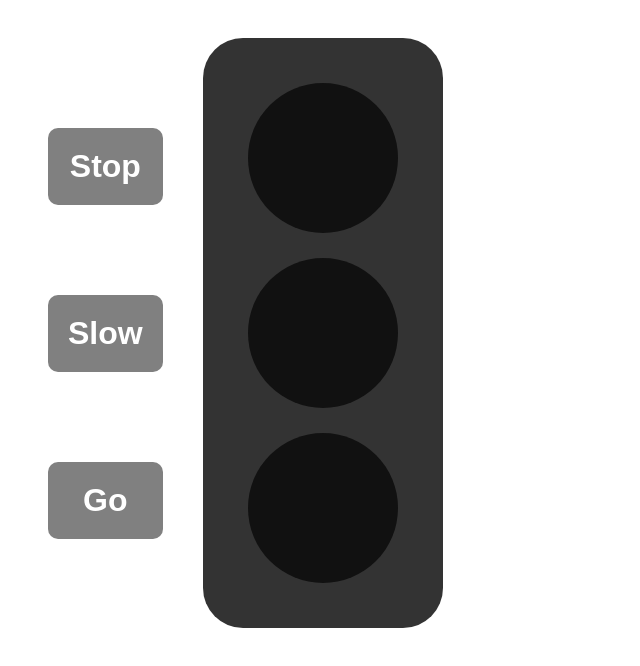
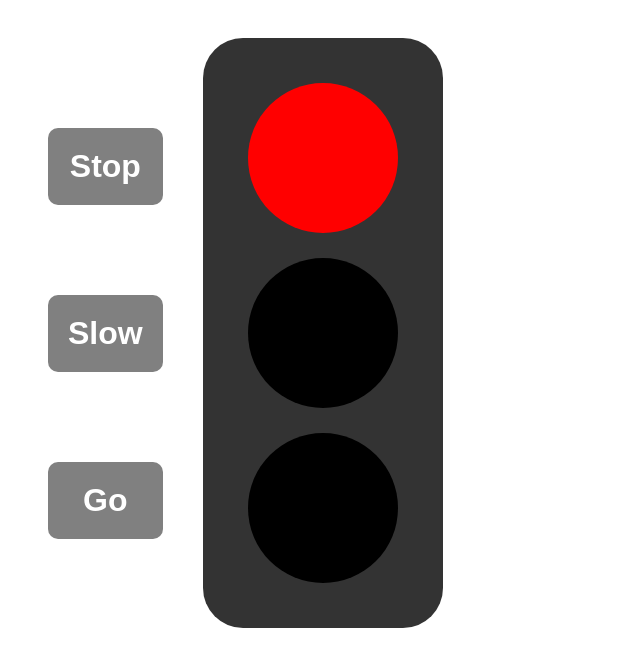
Before and after one commit to Fewd69-Instructors/fewd-traffic-light-jquery, a plain HTML site: page index.html in a window 1280 px wide. Both pictures are taken after a click on the element "Stop". Shown: the whole page, without its empty margins (0-640 px from the left). Drawn offline with nearby package versions, Linux system fonts and the light colour scheme.

Commit message:
JQuery modifications

```diff
--- a/index.html
+++ b/index.html
@@ -21,5 +21,7 @@
       <div id="goLight" class="bulb"></div>
     </div>
 
+    <script src="https://ajax.googleapis.com/ajax/libs/jquery/2.1.4/jquery.min.js"></script>
+    <script type="text/javascript" src="js/index.js"></script>
   </body>
 </html>
--- a/js/index.js
+++ b/js/index.js
@@ -1 +1,59 @@
 //Implement the red light using jQuery. Don't forget to add the script tags.
+
+// document.getElementById('stopButton').onclick = illuminateRed;
+// document.getElementById('slowButton').onclick = illuminateYellow;
+// document.getElementById('goButton').onclick = illuminateGreen;
+
+// function illuminateRed() {
+//   clearLights();
+//   document.getElementById('stopLight').style.backgroundColor = "red";
+// }
+
+// function illuminateYellow() {
+//   clearLights();
+//   document.getElementById('slowLight').style.backgroundColor = "yellow";
+// }
+
+// function illuminateGreen() {
+//   clearLights();
+//   document.getElementById('goLight').style.backgroundColor = "green";
+// }
+
+// function clearLights() {
+//   document.getElementById('stopLight').style.backgroundColor = "black";
+//   document.getElementById('slowLight').style.backgroundColor = "black";
+//   document.getElementById('goLight').style.backgroundColor = "black";
+// }
+
+
+$(document).ready(function(){
+
+  $('#stopButton').click(illuminateRed);
+  $('#slowButton').click(illuminateYellow);
+  $('#goButton').click(illuminateGreen);
+
+  function illuminateRed () {
+    clearLights();
+    $('#stopLight').css('backgroundColor', 'red');
+
+  }
+
+  function illuminateYellow() {
+    clearLights();
+    $('#slowLight').css('backgroundColor', 'yellow');
+
+  }
+
+  function illuminateGreen() {
+    clearLights();
+    $('#goLight').css('backgroundColor', 'green');
+
+  }
+
+  function clearLights() {
+    $('#stopLight').css('backgroundColor', 'black');
+    $('#slowLight').css('backgroundColor', 'black');
+    $('#goLight').css('backgroundColor', 'black');
+  }
+
+});
```
